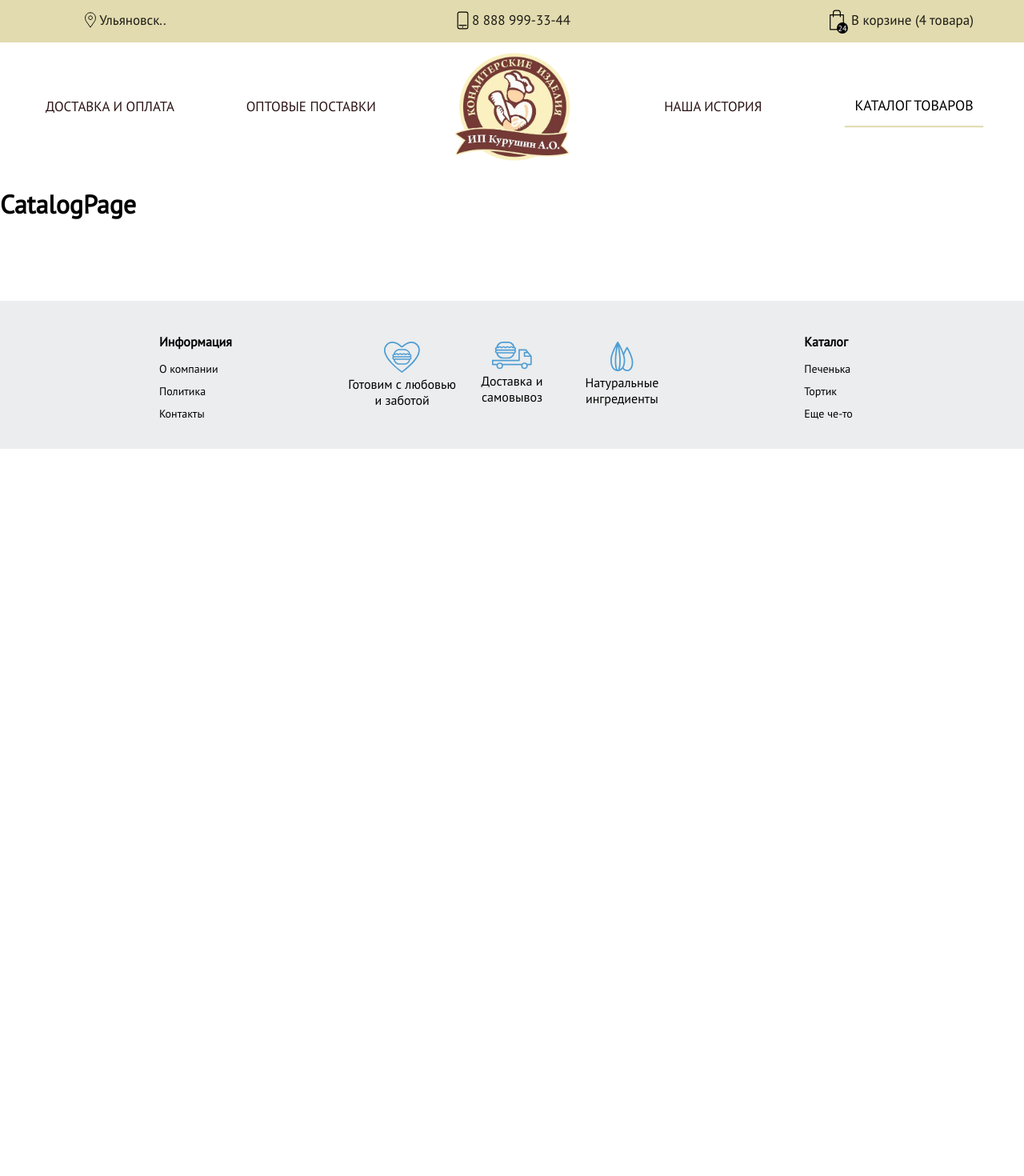
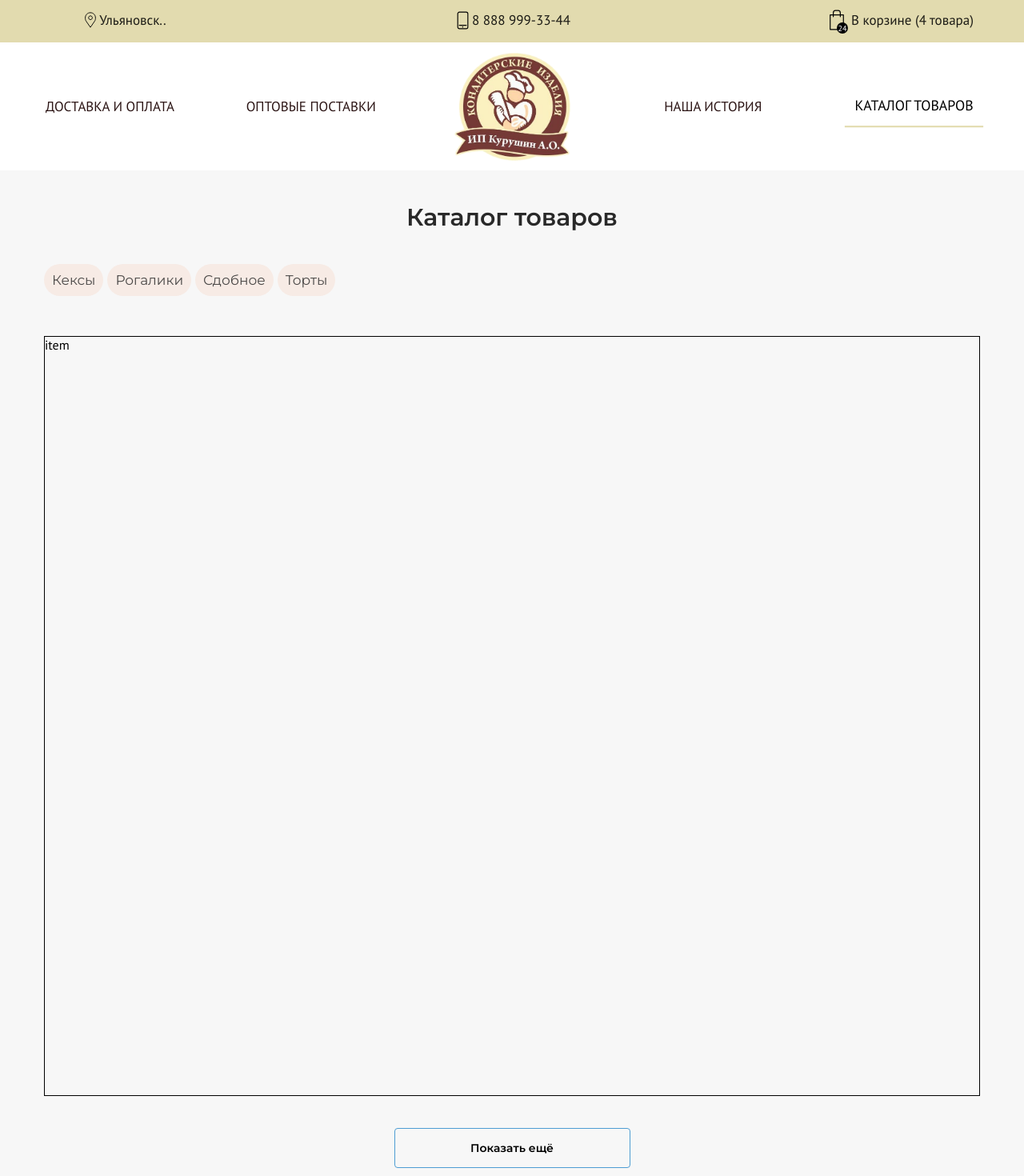
Before and after one commit to X6uddy/confectionery-frontend, a React (Create React App) app: page /catalog in a window 1280 px wide. Shown: the top 1470 px of the page at 80% size. Before the commit the page ends 800 px from the top, so only its background shows below. Built offline with nearby package versions, Linux system fonts and the light colour scheme.

Commit message:
created catalog structure

```diff
--- a/public/index.html
+++ b/public/index.html
@@ -8,6 +8,9 @@
       name="description"
       content="Web site created using create-react-app"
     />
+    <link rel="preconnect" href="https://fonts.googleapis.com">
+    <link rel="preconnect" href="https://fonts.gstatic.com" crossorigin>
+    <link href="https://fonts.googleapis.com/css2?family=Montserrat:wght@100;200;300;400;500;600;700;800;900&display=swap" rel="stylesheet">
     <title>React App</title>
   </head>
   <body>
--- a/src/components/app/App.js
+++ b/src/components/app/App.js
@@ -7,7 +7,7 @@ import StoryPage from '../pages/storyPage/StoryPage';
 import WholesalePage from '../pages/wholesalePage/WholesalePage';
 import DeliveryAndPaymentPage from '../pages/deliveryAndPaymentPage/DeliveryAndPaymentPage';
 import CatalogPage from '../pages/catalogPage/CatalogPage';
-import SingleProductPage from '../pages/catalogPage/singleProductPage/SingleProductPage';
+import SingleProductPage from '../pages/singleProductPage/SingleProductPage';
 import BasketPage from '../pages/basketPage/BasketPage'
 
 
--- a/src/components/modals/mapModal/YandexMap.js
+++ b/src/components/modals/mapModal/YandexMap.js
@@ -5,7 +5,12 @@ import React from 'react';
 const YandexMap = () => {
   return (
     <div className='yandexMap'>
-        <YMaps>
+        <YMaps
+          enterprise
+          query={{
+            apikey: '86e0b3d2-fa19-4ce1-9877-378d5d8c2e12',
+          }}
+        >
         <Map
           defaultState={{
             center: [54.344423, 48.593629],
--- a/src/components/pages/catalogPage/CatalogPage.js
+++ b/src/components/pages/catalogPage/CatalogPage.js
@@ -5,7 +5,21 @@ import './CatalogPage.scss'
 const CatalogPage = () => {
 
     return(
-        <h1>CatalogPage</h1>
+        <div className="catalog">
+            <div className="container">
+                <div className="catalog__title">Каталог товаров</div>
+                <div className="catalog__filter-wrapper">
+                    <div className="catalog__filter_item"><span>Кексы</span></div>
+                    <div className="catalog__filter_item"><span>Рогалики</span></div>
+                    <div className="catalog__filter_item"><span>Сдобное</span></div>
+                    <div className="catalog__filter_item"><span>Торты</span></div>
+                </div>
+                <div className="catalog__products-wrapper">
+                    <div className="catalog__products_item">item</div>
+                </div>
+                <button className="catalog__btn">Показать ещё</button>
+            </div>
+        </div>
     )
 }
 export default CatalogPage
--- a/src/components/pages/catalogPage/CatalogPage.scss
+++ b/src/components/pages/catalogPage/CatalogPage.scss
@@ -0,0 +1,69 @@
+.catalog {
+    background-color: #F7F7F7;
+    padding: 40px 0 80px 0;
+    &__title {
+        color: #292929;
+        text-align: center;
+        font-family: Montserrat;
+        font-size: 30px;
+        font-style: normal;
+        font-weight: 600;
+        line-height: normal;
+    }
+    &__filter {
+        &-wrapper {
+            display: flex;
+            margin-top: 40px;
+        }
+        &_item {
+            cursor: pointer;
+            padding: 10px 10px;
+            border-radius: 20px;
+            background-color: #F7EBE5;
+            margin-right: 5px;
+            display: flex;
+            justify-content: center;
+            align-items: center;
+            span {
+                font-family: Montserrat;
+                font-size: 17px;
+                font-style: normal;
+                font-weight: 400;
+                line-height: normal;
+                color: rgba(41, 41, 41, 0.83);
+            }
+        }
+
+    }
+    &__products {
+        &-wrapper{
+            margin-top: 50px;
+            display: flex;
+            height: 950px;
+            width: 100%;
+            border: 1px solid black;
+
+        }
+    }
+    &__btn {
+        color: #000;
+        font-family: Montserrat;
+        font-size: 14px;
+        font-style: normal;
+        font-weight: 600;
+        line-height: normal;
+        display: block;
+        margin: 0 auto;
+        margin-top: 40px;
+        width: 295px;
+        height: 50px;
+        background-color: #F7F7F7;
+        border: 1px solid #4E9DD3;
+        border-radius: 4px;
+        cursor: pointer;
+        &:hover {
+            background-color:  #78b5de;
+            color: #fff;
+        }
+    }
+}
```
Also changed, not shown: src/components/pages/catalogPage/productCard/productCard.js (added), src/components/pages/catalogPage/productCard/productCard.scss (added), src/components/pages/singleProductPage/SingleProductPage.js (renamed from src/components/pages/catalogPage/singleProductPage/SingleProductPage.js), src/components/pages/singleProductPage/SingleProductPage.scss (added).
